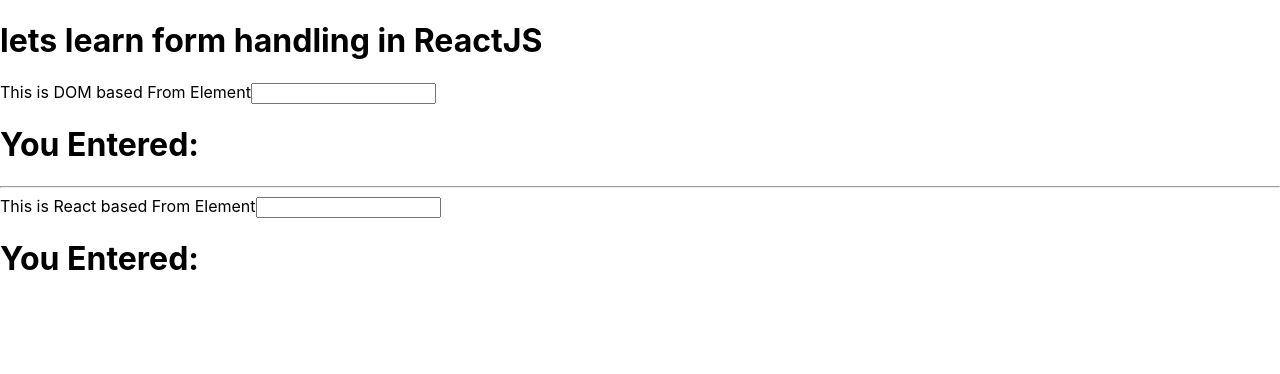
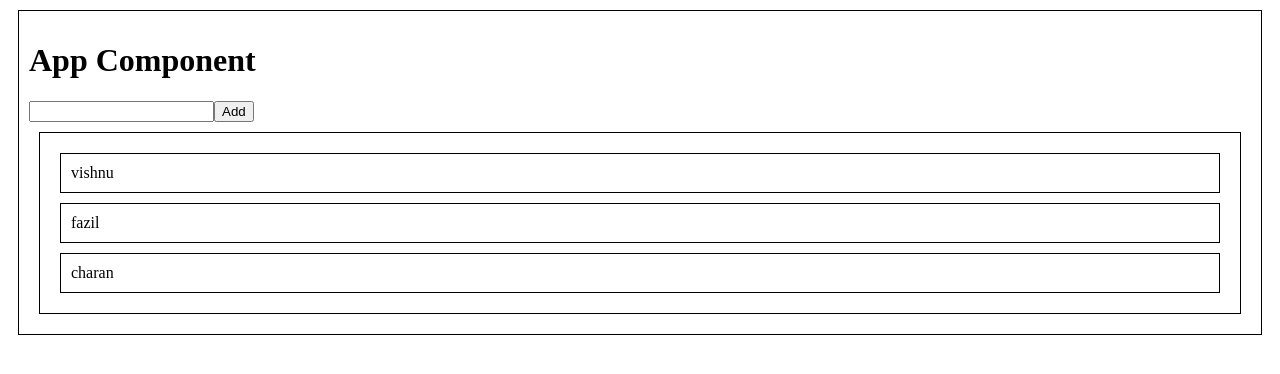
Before and after one commit to Vishnuvardhankm77/my-app01, a React (Create React App) app: page / in a window 1280 px wide. Shown: the top 374 px of the page. Built offline with nearby package versions, Linux system fonts and the light colour scheme.

Commit message:
todoscomponent

```diff
--- a/src/App.jsx
+++ b/src/App.jsx
@@ -1,26 +1,17 @@
 import logo from './logo.svg';
 import './App.css';
-import { useState } from 'react';
+import Todolist from './Todolists';
 
 function App() {
-  function abc(){
-    var x=document.getElementById('d1').value;
-    document.getElementById('he1').innerHTML=x;
-  }
-  var [y,setY]=useState('')
-  function abc(v){
-    setY(v)
+  function add(b){
+
   }
   return (
-    <div>
-      <h1>lets learn form handling in ReactJS</h1>
-      <label htmlFor=''>This is DOM based From Element</label>
-      <input onKeyUp={()=>{abc()}} type="text" id='d1'/>
-      <h1 id='he1'>You Entered:</h1>
-      <hr />
-      <label htmlFor=''>This is React based From Element</label>
-      <input  type="text" onKeyUp={(e)=>{abc(e.target.value)}}/>
-      <h1>You Entered:{y}</h1>
+    <div className='mybox'>
+      <h1>App Component</h1>
+      <input type="text" id='d1'/>
+      <button onClick={add()}>Add</button>
+      <Todolist></Todolist>
     </div>
   );
 }
--- /dev/null
+++ b/src/Todolists.jsx
@@ -0,0 +1,15 @@
+import React from "react";
+
+function Todolist(){
+var[x,setX]=React.useState(["vishnu","fazil","charan"])
+    return(
+        <div className="mybox">
+        {
+           x.map((a)=>{
+            return <li>{a}</li>
+           })
+        }
+        </div>
+    )
+}
+export default Todolist;
--- a/src/index.css
+++ b/src/index.css
@@ -1,13 +1,11 @@
-body {
-  margin: 0;
-  font-family: -apple-system, BlinkMacSystemFont, 'Segoe UI', 'Roboto', 'Oxygen',
-    'Ubuntu', 'Cantarell', 'Fira Sans', 'Droid Sans', 'Helvetica Neue',
-    sans-serif;
-  -webkit-font-smoothing: antialiased;
-  -moz-osx-font-smoothing: grayscale;
+.mybox{
+  border: 1px solid;
+  margin: 10px;
+  padding: 10px;
 }
-
-code {
-  font-family: source-code-pro, Menlo, Monaco, Consolas, 'Courier New',
-    monospace;
+.mybox li{
+  border: 1px solid;
+  margin: 10px;
+  padding: 10px;
+  list-style: none;
 }
--- a/src/index.js
+++ b/src/index.js
@@ -6,9 +6,9 @@ import reportWebVitals from './reportWebVitals';
 
 const root = ReactDOM.createRoot(document.getElementById('root'));
 root.render(
-  <React.StrictMode>
+
     <App />
-  </React.StrictMode>
+
 );
 
 // If you want to start measuring performance in your app, pass a function
```
